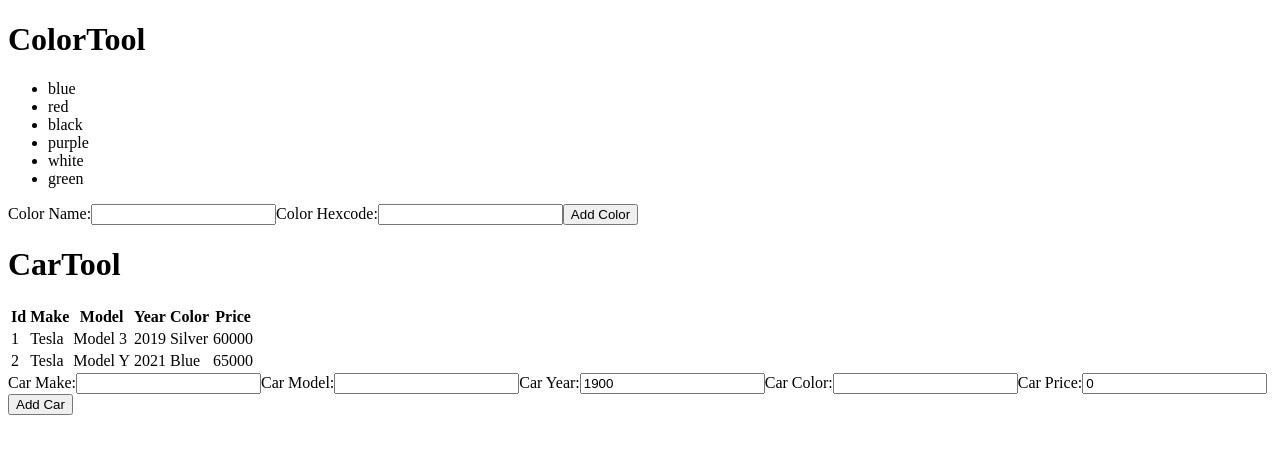
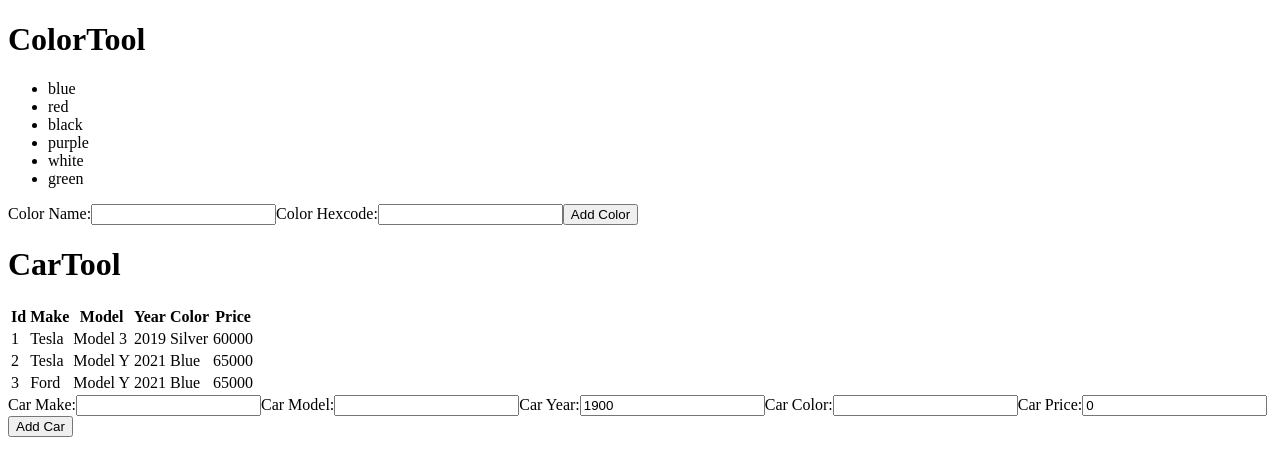
Before and after one commit to BradleyAllanDavis/FrontendBootcamp, a React (Create React App) app: page / in a window 1280 px wide. Shown: the top 476 px of the page. Built offline with nearby package versions, Linux system fonts and the light colour scheme.

Commit message:
Clean up exercise 7

```diff
--- a/src/components/CarTable.js
+++ b/src/components/CarTable.js
@@ -15,7 +15,9 @@
           </tr>
         </thead>
         <tbody>
-          {props.cars.map(car => <CarViewRow car={car} />)}
+          {props.cars.map(car =>
+            <CarViewRow key={car.id} car={car} />
+          )}
         </tbody>
       </table>
     </>
--- a/src/components/CarTool.js
+++ b/src/components/CarTool.js
@@ -39,11 +39,9 @@
     });
   }
 
-  const headerName = 'CarTool';
-
   return (
     <>
-      <ToolHeader header={headerName}/>
+      <ToolHeader header='CarTool'/>
       <CarTable cars={cars}/>
       <form>
         <label>
--- a/src/components/CarViewRow.js
+++ b/src/components/CarViewRow.js
@@ -1,7 +1,7 @@
 export const CarViewRow = (props) => {
   return (
     <>
-      <tr key={props.car.id}>
+      <tr>
         <td>{props.car.id}</td>
         <td>{props.car.make}</td>
         <td>{props.car.model}</td>
--- a/src/components/ColorTool.js
+++ b/src/components/ColorTool.js
@@ -32,11 +32,9 @@
     });
   }
 
-  const headerName = 'ColorTool';
-
   return (
     <>
-      <ToolHeader header={headerName}/>
+      <ToolHeader header='ColorTool'/>
       <ColorList colors={colors}/>
       <form>
         <label>
--- a/src/index.js
+++ b/src/index.js
@@ -15,6 +15,7 @@
 const carList = [
   { id: 1, make: 'Tesla', model: 'Model 3', year: 2019, color: 'Silver', price: 60000 },
   { id: 2, make: 'Tesla', model: 'Model Y', year: 2021, color: 'Blue', price: 65000 },
+  { id: 3, make: 'Ford', model: 'Model Y', year: 2021, color: 'Blue', price: 65000 },
 ];
 
 render(
```
